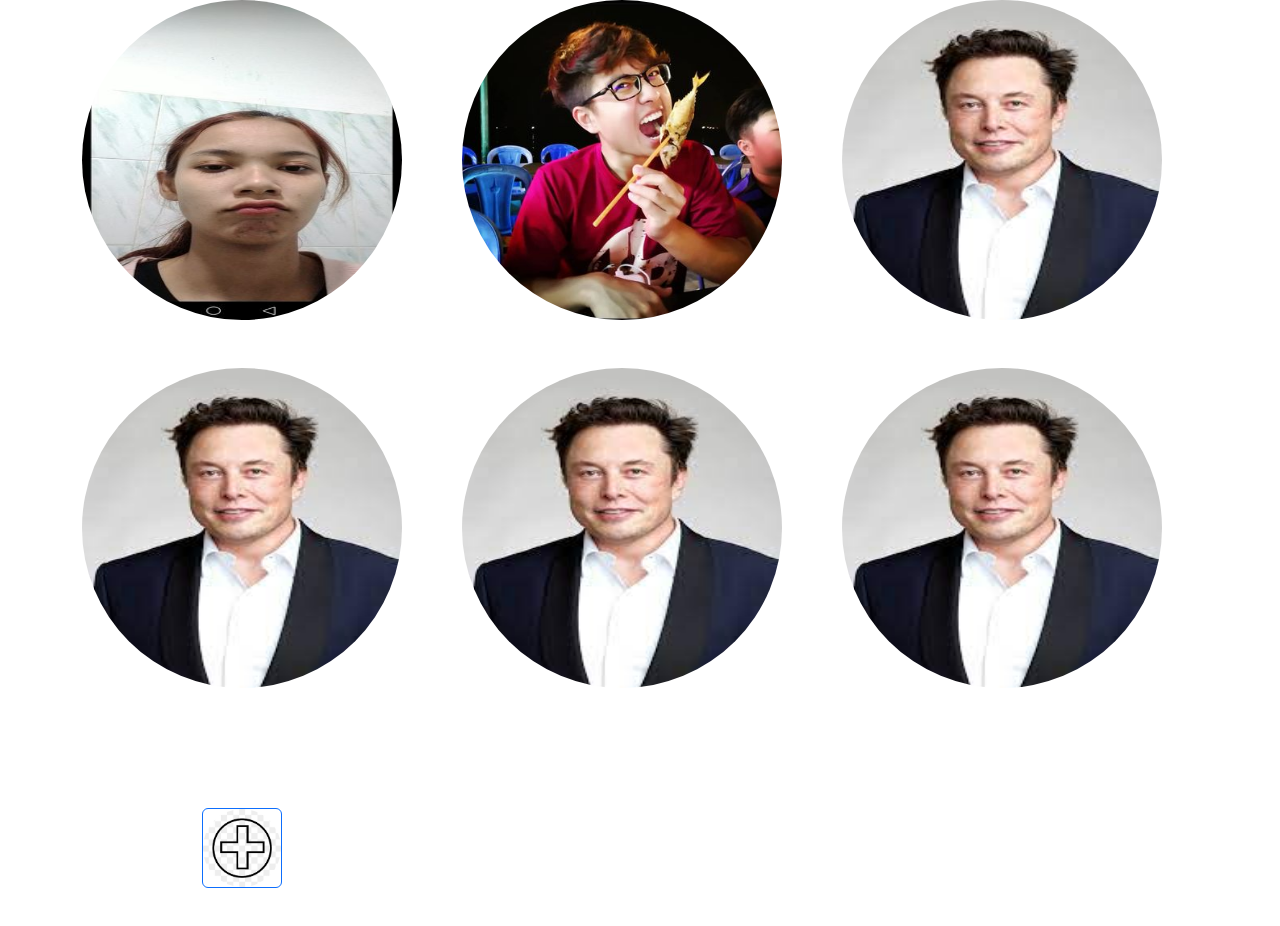
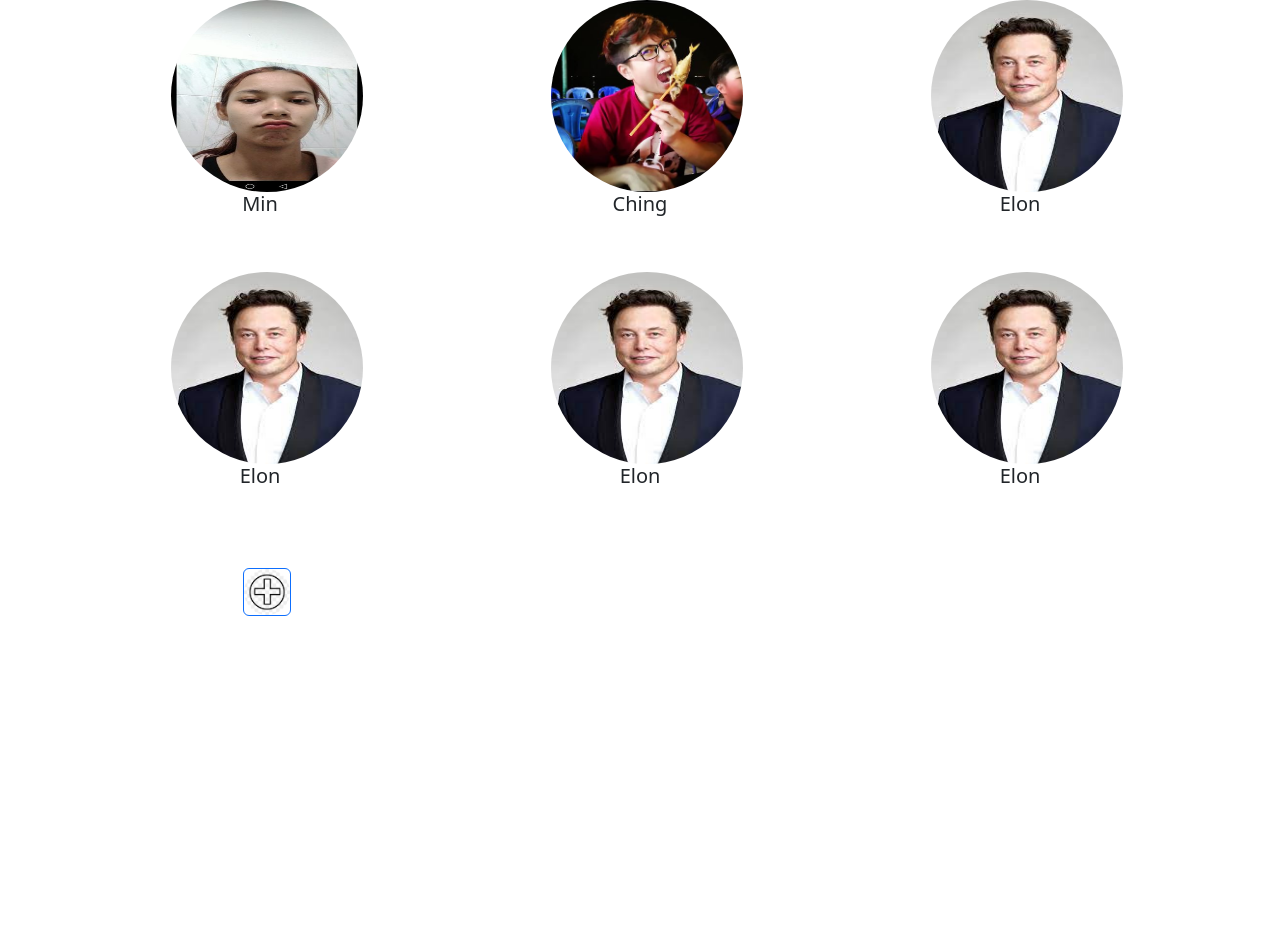
Before and after one commit to YcPeh/debt-tracker, a React (Create React App) app: page / in a window 1280 px wide. Shown: the top 926 px of the page. After the commit the page ends 800 px from the top, so only its background shows below. Built offline with nearby package versions, Linux system fonts and the light colour scheme.

Commit message:
refactor to AddButton.js and UserProfiles.js, also clean up styles.css and adds h5 tag of name below the images

```diff
--- /dev/null
+++ b/src/component/AddButton.js
@@ -0,0 +1,19 @@
+import { Button, Col, Image } from "react-bootstrap"
+// import '../styles.css';
+
+export const AddButton = () => {
+    return(
+        <Col xs={4}>
+            <div className='divContainerAddButton'>
+              <Button className='addButtonContainer' variant='outline-primary'>
+                <Image
+                  className='addButton'
+                  src='AddButton.png'
+                  alt='Add Button'
+                  roundedCircle
+                />
+              </Button>
+            </div>
+          </Col>
+    )
+}
--- a/src/component/MainContainer.js
+++ b/src/component/MainContainer.js
@@ -7,8 +7,10 @@ import { useDispatch, useSelector } from 'react-redux';
 import { addUserInfo } from '../features/user/userSlice';
 import { Button } from 'react-bootstrap';
 import '../styles.css';
+import { UserProfile } from './UserProfile';
+import { AddButton } from './AddButton';
 
-export function MainContainer() {
+export const MainContainer = () => {
   const { userInfo } = useSelector((store) => store.user);
   // const firstRowRef = useRef();
 
@@ -18,20 +20,11 @@ export function MainContainer() {
   // }, []);
 
 
-  const renderUserColumns = () => {
+  const renderUserProfiles = () => {
     const rows = [];
     for (let i = 0; i < userInfo.length; i += 3) {
       const user3Columns = userInfo.slice(i, i + 3).map((user) => (
-        <Col key={user.id} xs={4}>
-          <div className="userImageContainer">
-            <Image
-              className='userImage'
-              src={user.path}
-              alt={user.name}
-              roundedCircle
-            />
-          </div>
-        </Col>
+        <UserProfile {...user}/>
       ))
 
       const addButtonSameRow = (userInfo.length - i <= 3)
@@ -40,18 +33,7 @@ export function MainContainer() {
         <Row key={rows.length} className='mb-5'>
           {user3Columns}
           {addButtonSameRow &&
-            <Col xs={4}>
-            <div className='userImageContainer'>
-              <Button className='userAddImageContainer' variant='outline-primary'>
-                <Image
-                  className='userAddImage'
-                  src='AddButton.png'
-                  alt='Add Button'
-                  roundedCircle
-                />
-              </Button>
-            </div>
-          </Col>
+            <AddButton/>
           }
         </Row>
       )
@@ -65,7 +47,7 @@ export function MainContainer() {
 
   return (
     <Container>
-      {renderUserColumns()}
+      {renderUserProfiles()}
     </Container>
   );
 }
--- /dev/null
+++ b/src/component/UserProfile.js
@@ -0,0 +1,18 @@
+import { Col, Image } from "react-bootstrap"
+// import '../styles.css';
+
+export const UserProfile = (user) => {
+    return (
+        <Col key={user.id} xs={4}>
+            <div className="divContainerUser">
+                <Image
+                    className='userImage'
+                    src={user.path}
+                    alt={user.name}
+                    roundedCircle
+                />
+            </div>
+            <h5>{user.name}</h5>
+        </Col>
+    )
+}
--- a/src/styles.css
+++ b/src/styles.css
@@ -1,24 +1,37 @@
 :root {
-    --user-image-container-size: 25vw;
+    --user-image-container-size: 15vw;
   }
 
-.userAddImageContainerColumn {
+
+.divContainerUser {
+    width: var(--user-image-container-size);
+    height: var(--user-image-container-size);
+    position: relative;
+    left: 25%;
+}
+
+.divContainerAddButton{
+    width: var(--user-image-container-size);
+    height: var(--user-image-container-size);
     display: flex;
     justify-content: center;
     align-items: center;
-    padding-top: 2;
+    position: relative;
+    left: 25%;
 }
 
-.userImageContainer, .userAddImageContainer {
-    width: var(--user-image-container-size);
-    height: var(--user-image-container-size);
-    position: relative;
-    display: flex;
-    justify-content: center;
-    align-items: center;
+.userImage{
+    width: 100%;
+    height: 100%;
+    /* position: absolute;
+    left:10px; */
 }
 
-.userAddImageContainer{
+
+
+
+.addButtonContainer{
+    position: relative;
     width: calc(var(--user-image-container-size)/4);
     height: calc(var(--user-image-container-size)/4);
     /* display: flex;
@@ -28,10 +41,17 @@
     background-color: transparent;
 }
 
-.userImage, .userAddImage {
+
+
+.addButton{
+    width: 100%;
+    height: 100%;
     position: absolute;
     top: 0;
     left: 0;
-    width: 100%;
-    height: 100%;
 }
+
+
+h5{
+    text-align: center;
+}
```
